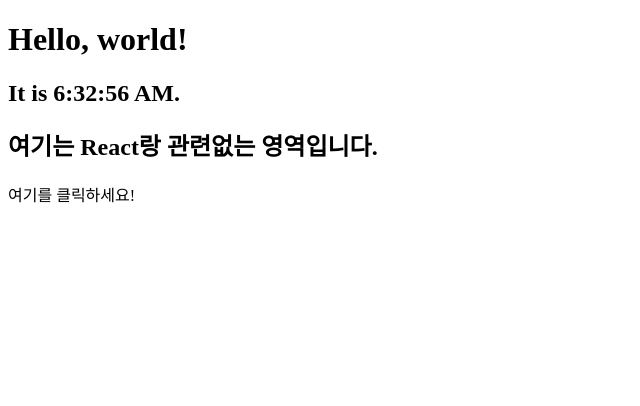
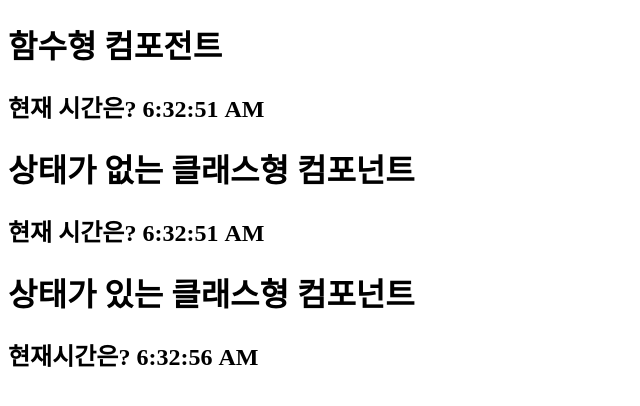
Before and after one commit to xeno0901/hello-1, a React (Create React App) app: page / in a window 1280 px wide. Shown: the top 406 px of the page, without its empty margins (0-640 px from the left). Built offline with nearby package versions, Linux system fonts and the light colour scheme.

Commit message:
컴포넌트 종류들

```diff
--- a/public/index.html
+++ b/public/index.html
@@ -32,39 +32,6 @@
 
     </div>
 
-    <div>
-      <h2>여기는 React랑 관련없는 영역입니다.</h2>
-      <div id="test" onclick="clickHandler()">여기를 클릭하세요!</div>
-    </div>
 
-    <script>
-
-      document.getElementById('test').addEventListener('mouseenter', clickHandler)
-      function clickHandler(e) {
-        console.log(e, arguments)
-        console.log(this)
-      }
-
-      var x = 1;
-
-      class X {
-        state = {
-          x:1,
-          y:2
-        }
-
-        render() {
-          console.log(this)
-
-          this.state.x = 2
-        }
-      }
-
-      var x = new X();
-      x.render();
-
-
-
-    </script>
   </body>
 </html>
--- a/src/index.js
+++ b/src/index.js
@@ -1,20 +1,53 @@
 import React from 'react';
 import ReactDOM from 'react-dom';
 
-function tick() {
-  console.log('tick', this);
-  const element = (
-    <div>
-      <h1>Hello, world!</h1>
-      <h2>It is {new Date().toLocaleTimeString()}.</h2>
-    </div>
-  );
-  ReactDOM.render(element, document.getElementById('root'));
+const FunctionalComponent = () => (
+  <div>
+    <h1 class="box">함수형 컴포전트</h1>
+    <h2>현재 시간은? {new Date().toLocaleTimeString()}</h2>
+  </div>
+);
+
+class StatelessComponent extends React.Component {
+  render() {
+    return (
+      <div class="box2">
+        <h1>상태가 없는 클래스형 컴포넌트</h1>
+        <h2>현재 시간은? {new Date().toLocaleTimeString()}</h2>
+      </div>
+    );
+  }
 }
 
-const nTimer = setInterval(tick, 1000);
+class StatefullComponent extends React.Component {
+  constructor(props) {
+    super(props);
+    this.state = {
+      now: new Date().toLocaleTimeString(),
+    };
 
-const nTimer2 = setTimeout(function() {
-  clearInterval(nTimer);
-}, 5000);
-console.log(nTimer, nTimer2);
+    setTimeout(() => {
+      this.setState({
+        now: new Date().toLocaleTimeString(),
+      });
+    }, 5000);
+  }
+
+  render() {
+    return (
+      <div>
+        <h1>상태가 있는 클래스형 컴포넌트</h1>
+        <h2>현재시간은? {this.state.now}</h2>
+      </div>
+    );
+  }
+}
+
+ReactDOM.render(
+  <div>
+    <FunctionalComponent />
+    <StatelessComponent />
+    <StatefullComponent />
+  </div>,
+  document.getElementById('root')
+);
```
